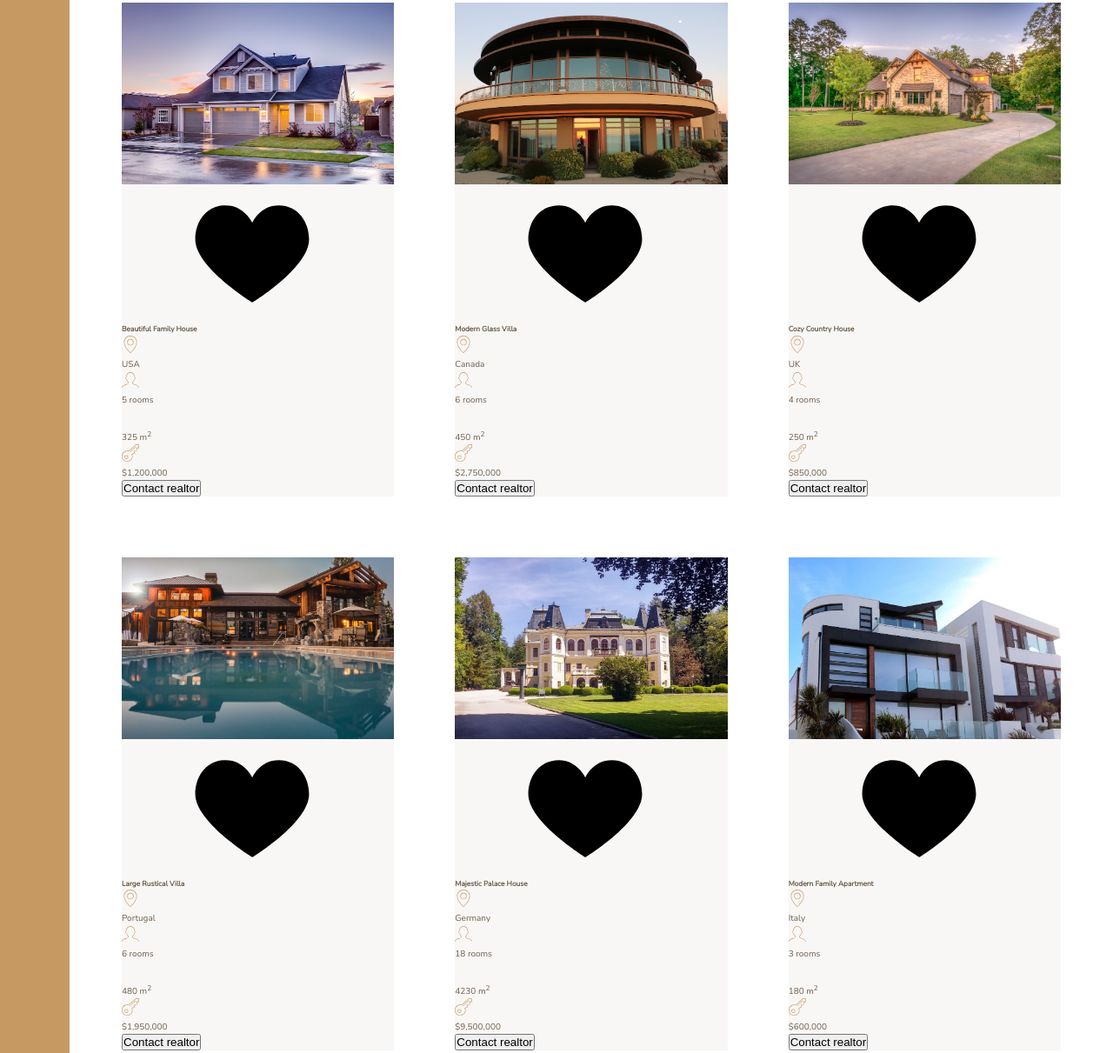
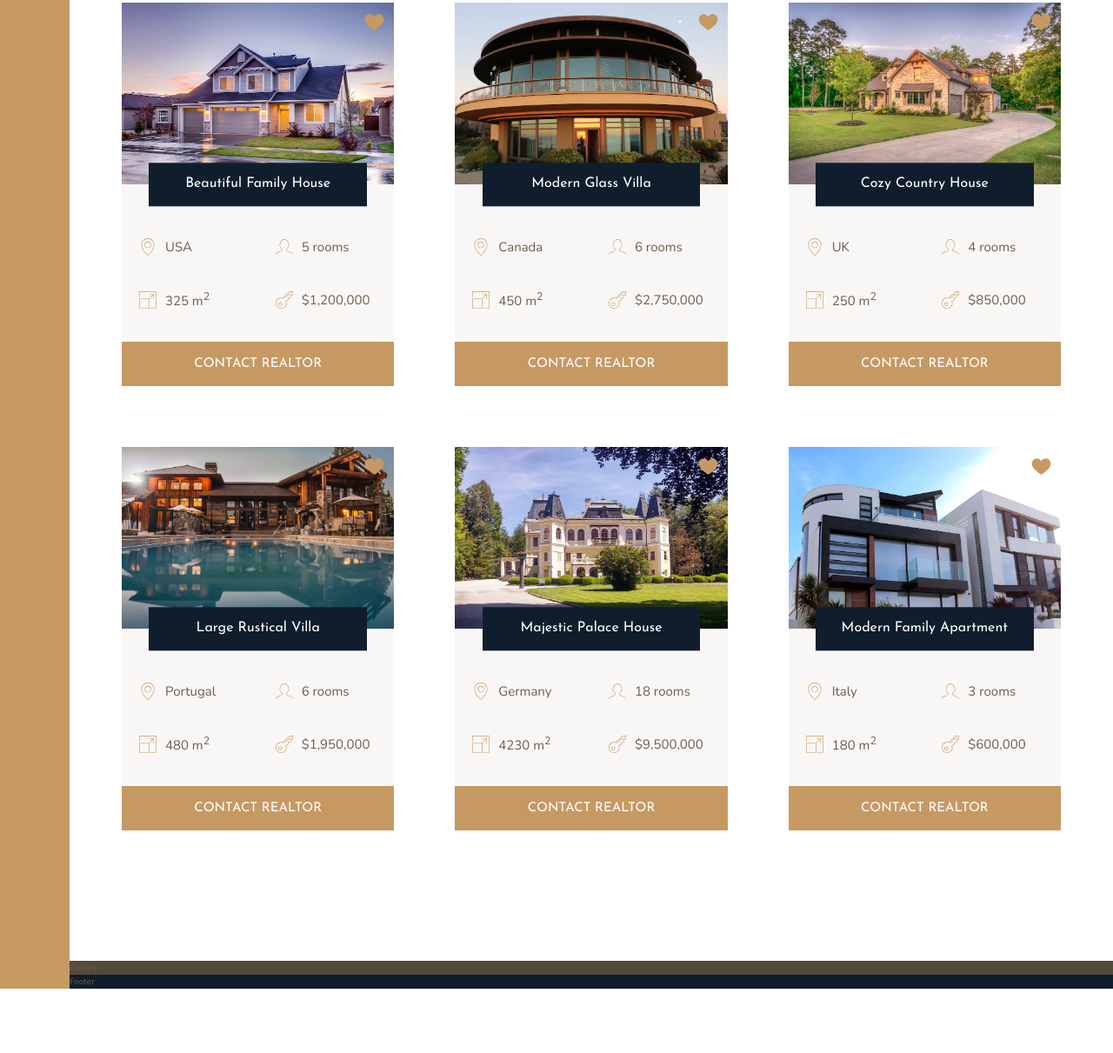
Before and after one commit to gus-rdz/Nexter-repo, a website: page index.html in a window 1280 px wide. Shown: the part 1967-3178 px from the top of the page at 87% size. After the commit the page ends 3104 px from the top, so only its background shows below. Drawn offline with nearby package versions, Linux system fonts and the light colour scheme.

Commit message:
finished building the Homes section; styled and aligned the cards

```diff
--- a/index.html
+++ b/index.html
@@ -137,7 +137,7 @@
 
         <div class="home__area">
           <svg>
-            <use xlink:href="img/sprite.svg#icon-icon-expand"></use>
+            <use xlink:href="img/sprite.svg#icon-expand"></use>
           </svg>
           <p>325 m<sup>2</sup></p>
         </div>
@@ -148,7 +148,7 @@
           </svg>
           <p>$1,200,000</p>
         </div>
-        <button class="cta">Contact realtor</button>
+        <button class="btn home__btn">Contact realtor</button>
       </div>
 
       <div class="home">
@@ -173,7 +173,7 @@
 
         <div class="home__area">
           <svg>
-            <use xlink:href="img/sprite.svg#icon-icon-expand"></use>
+            <use xlink:href="img/sprite.svg#icon-expand"></use>
           </svg>
           <p>450 m<sup>2</sup></p>
         </div>
@@ -184,7 +184,7 @@
           </svg>
           <p>$2,750,000</p>
         </div>
-        <button class="cta">Contact realtor</button>
+        <button class="btn home__btn">Contact realtor</button>
       </div>
 
       <div class="home">
@@ -209,7 +209,7 @@
 
         <div class="home__area">
           <svg>
-            <use xlink:href="img/sprite.svg#icon-icon-expand"></use>
+            <use xlink:href="img/sprite.svg#icon-expand"></use>
           </svg>
           <p>250 m<sup>2</sup></p>
         </div>
@@ -220,7 +220,7 @@
           </svg>
           <p>$850,000</p>
         </div>
-        <button class="cta">Contact realtor</button>
+        <button class="btn home__btn">Contact realtor</button>
       </div>
 
       <div class="home">
@@ -245,7 +245,7 @@
 
         <div class="home__area">
           <svg>
-            <use xlink:href="img/sprite.svg#icon-icon-expand"></use>
+            <use xlink:href="img/sprite.svg#icon-expand"></use>
           </svg>
           <p>480 m<sup>2</sup></p>
         </div>
@@ -256,7 +256,7 @@
           </svg>
           <p>$1,950,000</p>
         </div>
-        <button class="cta">Contact realtor</button>
+        <button class="btn home__btn">Contact realtor</button>
       </div>
 
       <div class="home">
@@ -281,7 +281,7 @@
 
         <div class="home__area">
           <svg>
-            <use xlink:href="img/sprite.svg#icon-icon-expand"></use>
+            <use xlink:href="img/sprite.svg#icon-expand"></use>
           </svg>
           <p>4230 m<sup>2</sup></p>
         </div>
@@ -292,7 +292,7 @@
           </svg>
           <p>$9,500,000</p>
         </div>
-        <button class="cta">Contact realtor</button>
+        <button class="btn home__btn">Contact realtor</button>
       </div>
 
       <div class="home">
@@ -317,7 +317,7 @@
 
         <div class="home__area">
           <svg>
-            <use xlink:href="img/sprite.svg#icon-icon-expand"></use>
+            <use xlink:href="img/sprite.svg#icon-expand"></use>
           </svg>
           <p>180 m<sup>2</sup></p>
         </div>
@@ -328,7 +328,7 @@
           </svg>
           <p>$600,000</p>
         </div>
-        <button class="cta">Contact realtor</button>
+        <button class="btn home__btn">Contact realtor</button>
       </div>
     </section>
 
--- a/sass/_homes.scss
+++ b/sass/_homes.scss
@@ -10,27 +10,70 @@
 .home {
   background-color: $color-grey-light-1;
 
+  display: grid;
+  grid-template-columns: repeat(2, 1fr);
+  grid-row-gap: 3.5rem;
+
   &__img {
     width: 100%;
+    grid-row: 1 / 2;
+    grid-column: 1 / -1;
+    z-index: 1;
   }
 
   &__like {
+    grid-row: 1 / 2;
+    grid-column: 2 / 3;
+    fill: $color-primary;
+    height: 2.5rem;
+    width: 2.5rem;
+    z-index: 2;
+    justify-self: end;
+    margin: 1rem;
   }
 
   &__name {
+    grid-row: 1 / 2;
+    grid-column: 1 / -1;
+    justify-self: center;
+    align-self: end;
+    z-index: 3;
+
+    width: 80%;
+    font-family: $font-display;
+    font-size: 1.6rem;
+    text-align: center;
+    padding: 1.25rem;
+    background-color: $color-secondary;
+    color: #fff;
+    font-weight: 400;
+    transform: translateY(50%);
+  }
+
+  &__location,
+  &__rooms {
+    margin-top: 2.5rem;
   }
 
   &__location,
   &__rooms,
   &__area,
   &__price {
+    font-size: 1.5rem;
+    margin-left: 2rem;
+
+    display: flex;
+    align-items: center;
+
     svg {
       fill: $color-primary;
       height: 2rem;
       width: 2rem;
-    }
-
-    p {
+      margin-right: 1rem;
     }
   }
+
+  &__btn {
+    grid-column: 1 / -1;
+  }
 }
```
Also changed, not shown: css/style.css.
